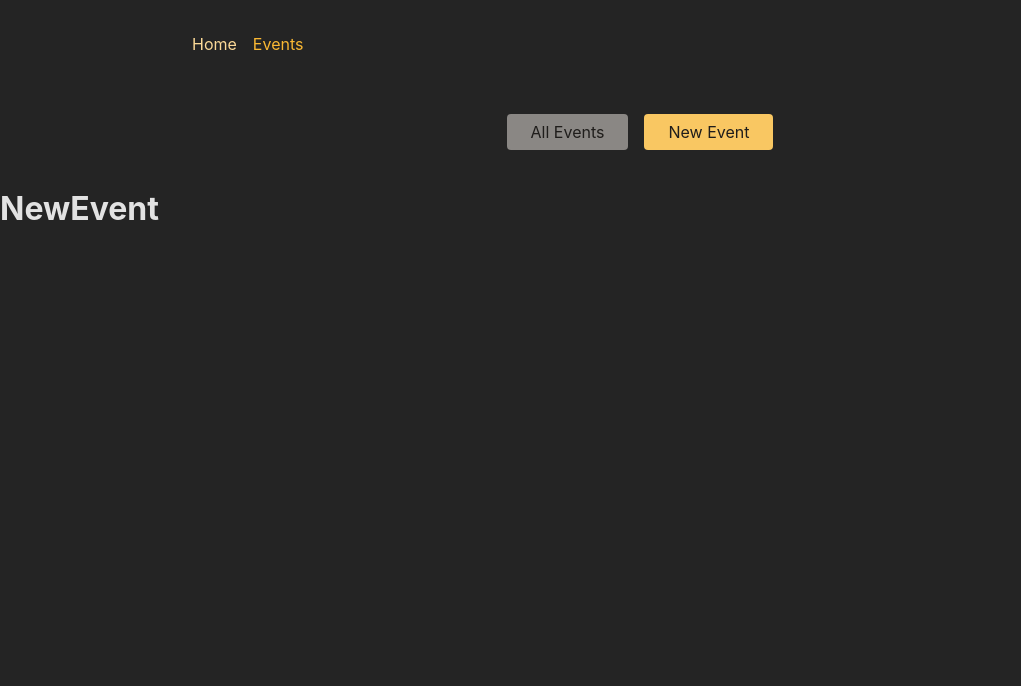
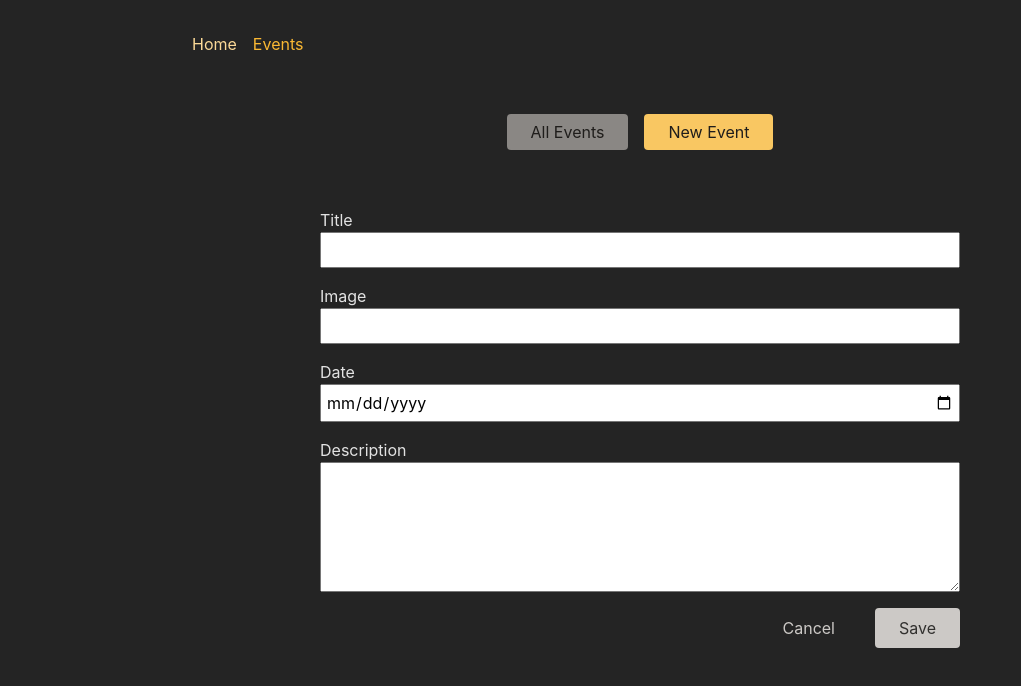
Before and after one commit to SAHA-YJB/routerproject, a React (Create React App) app in the folder frontend/: page /events/new in a window 1280 px wide. Shown: the top 686 px of the page, without its empty margins (0-1021 px from the left). Built offline with nearby package versions, Linux system fonts and the light colour scheme.

Commit message:
features: action and redirect

```diff
--- a/frontend/src/App.jsx
+++ b/frontend/src/App.jsx
@@ -7,7 +7,7 @@ import EventDetail, { loader as eventDetailLoader } from "./pages/EventDetail";
 import Events, { loader as eventsLoader } from "./pages/Events";
 import EventsRoot from "./pages/EventsRoot";
 import Home from "./pages/Home";
-import NewEvent from "./pages/NewEvent";
+import NewEvent, { action as newEventAction } from "./pages/NewEvent";
 import RootLayout from "./pages/RootLayout";
 
 const router = createBrowserRouter([
@@ -39,7 +39,7 @@ const router = createBrowserRouter([
               { path: "edit", element: <EditEvent /> },
             ],
           },
-          { path: "new", element: <NewEvent /> },
+          { path: "new", element: <NewEvent />, action: newEventAction },
         ],
       },
     ],
--- a/frontend/src/components/EventForm.jsx
+++ b/frontend/src/components/EventForm.jsx
@@ -1,4 +1,4 @@
-import { useNavigate } from "react-router-dom";
+import { Form, useNavigate } from "react-router-dom";
 
 import classes from "./EventForm.module.css";
 
@@ -10,7 +10,7 @@ function EventForm({ method, event }) {
   };
 
   return (
-    <form className={classes.form}>
+    <Form method="post" className={classes.form}>
       <p>
         <label htmlFor="title">Title</label>
         <input
@@ -28,7 +28,7 @@ function EventForm({ method, event }) {
           type="url"
           name="image"
           required
-          defaultValue={event?.image}
+          defaultValue={event ? event.image : ""}
         />
       </p>
       <p>
@@ -38,7 +38,7 @@ function EventForm({ method, event }) {
           type="date"
           name="date"
           required
-          defaultValue={event?.date}
+          defaultValue={event ? event.date : ""}
         />
       </p>
       <p>
@@ -48,7 +48,7 @@ function EventForm({ method, event }) {
           name="description"
           rows="5"
           required
-          defaultValue={event?.description}
+          defaultValue={event ? event.description : ""}
         />
       </p>
       <div className={classes.actions}>
@@ -57,7 +57,7 @@ function EventForm({ method, event }) {
         </button>
         <button>Save</button>
       </div>
-    </form>
+    </Form>
   );
 }
 
--- a/frontend/src/pages/EventDetail.jsx
+++ b/frontend/src/pages/EventDetail.jsx
@@ -17,7 +17,7 @@ const EventDetail = () => {
 
   return (
     <>
-      <EventItem event={data} />
+      <EventItem event={data.event} />
     </>
   );
 };
--- a/frontend/src/pages/NewEvent.jsx
+++ b/frontend/src/pages/NewEvent.jsx
@@ -1,7 +1,33 @@
 import React from "react";
 
+import EventForm from "../components/EventForm";
+import { json, redirect } from "react-router-dom";
+
+export const action = async ({ request, params }) => {
+  const data = await request.formData();
+
+  const eventData = {
+    title: data.get("title"),
+    image: data.get("image"),
+    description: data.get("description"),
+    date: data.get("date"),
+  };
+
+  const response = await fetch(`http://localhost:8080/events`, {
+    method: "POST",
+    headers: {
+      "Content-Type": "application/json",
+    },
+    body: JSON.stringify(eventData),
+  });
+  if (!response.ok) {
+    throw json({ message: "뉴이벤트에러났다이" }, { status: 500 });
+  }
+  return redirect("/events");
+};
+
 const NewEvent = () => {
-  return <h1>NewEvent</h1>;
+  return <EventForm />;
 };
 
 export default NewEvent;
```
Also changed, not shown: 1 other file (tests, documents, lock files or other folders).
